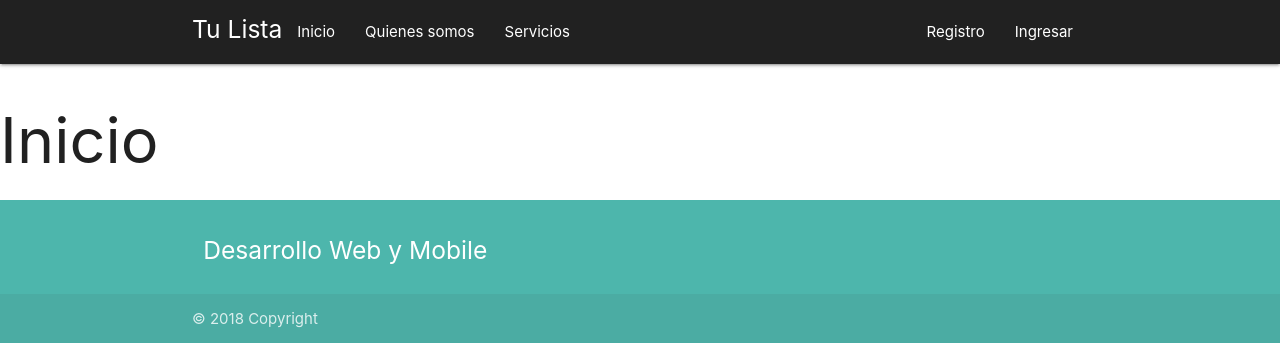
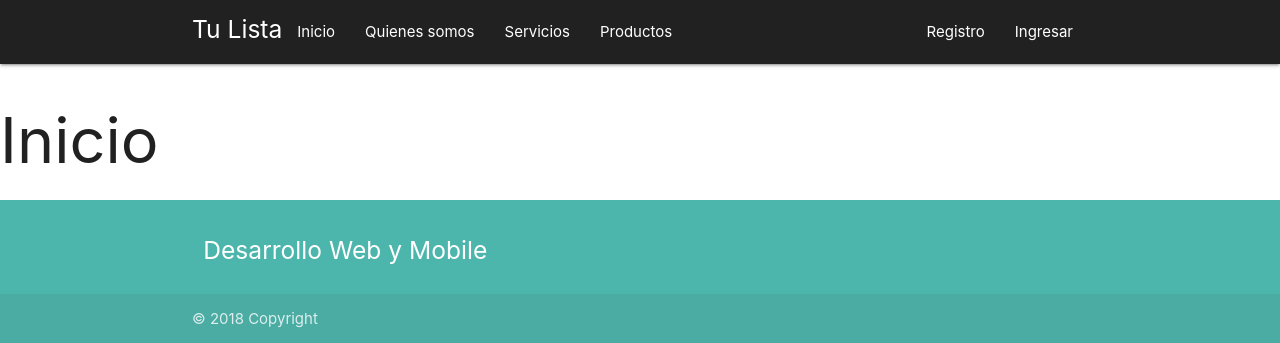
Before and after one commit to diegobaeza/examen, a Django app: page / in a window 1280 px wide. Shown: the top 343 px of the page. Run offline with Django 3.2, Linux system fonts and the light colour scheme.

Commit message:
CRUD actualizado

```diff
--- a/examen/compras/templates/compras/base.html
+++ b/examen/compras/templates/compras/base.html
@@ -54,7 +54,8 @@
 		            <ul class="center-align hide-on-med-and-down">
 		              	<li><a href="#">Inicio</a></li>
 		              	<li><a href="#">Quienes somos</a></li>
-		              	<li><a href="#">Servicios</a></li>
+						<li><a href="#">Servicios</a></li>
+						<li><a href="{% url 'productos_list'%}">Productos</a></li>
 		            </ul>
 
 		            <ul class="right hide-on-med-and-down">
```
